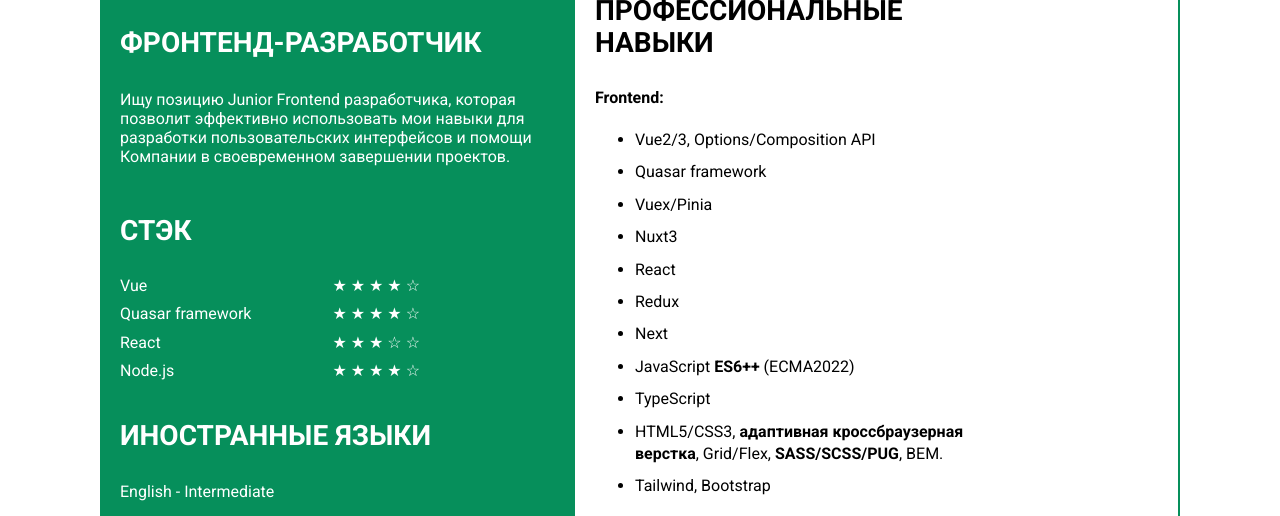
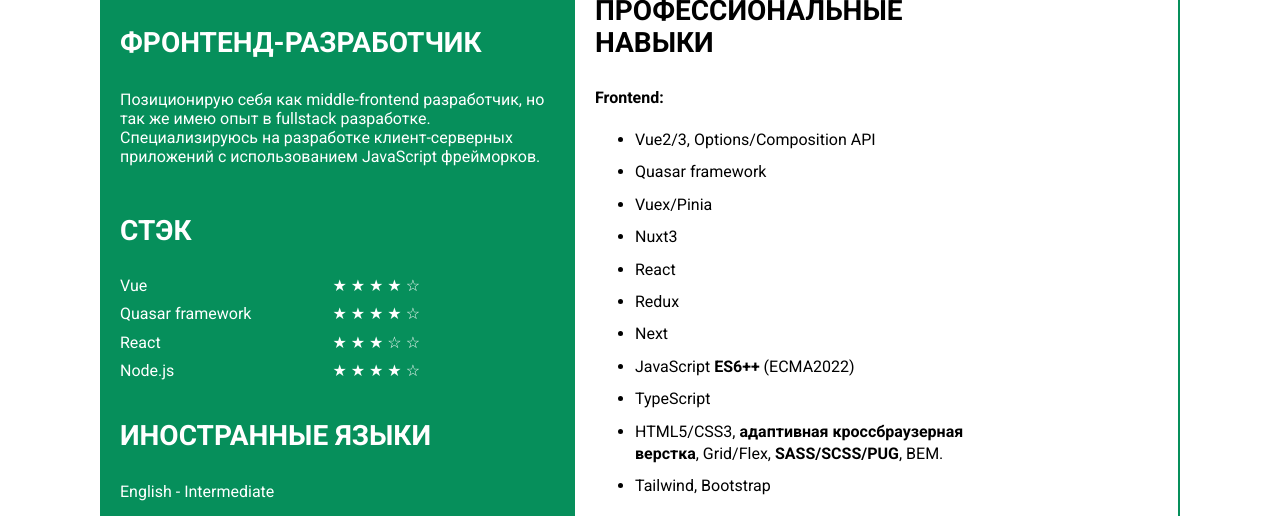
Before and after one commit to Antonbinom/resume, a plain HTML site: page index.html in a window 1280 px wide. Shown: the part 233-749 px from the top of the page. Drawn offline with Linux system fonts and the light colour scheme.

Commit message:
some changing

```diff
--- a/index.html
+++ b/index.html
@@ -42,9 +42,8 @@
 				<div class="about__position">
 					<h3>ФРОНТЕНД-РАЗРАБОТЧИК</h3>
 					<p>
-						Ищу позицию Junior Frontend разработчика,
-						которая позволит эффективно использовать мои навыки для разработки пользовательских интерфейсов и помощи
-						Компании в своевременном завершении проектов.
+						Позиционирую себя как middle-frontend разработчик, но так же имею опыт в fullstack разработке.
+						Специализируюсь на разработке клиент-серверных приложений с использованием JavaScript фрейморков.
 					</p>
 				</div>
 				<!-- POSITION END -->
```
